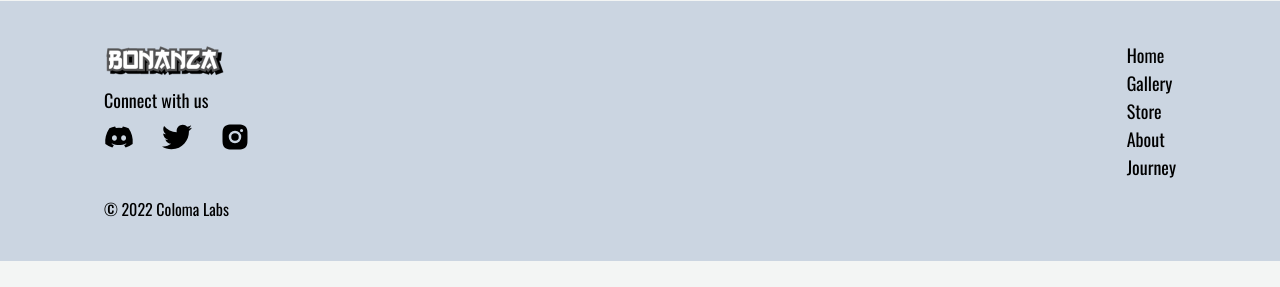
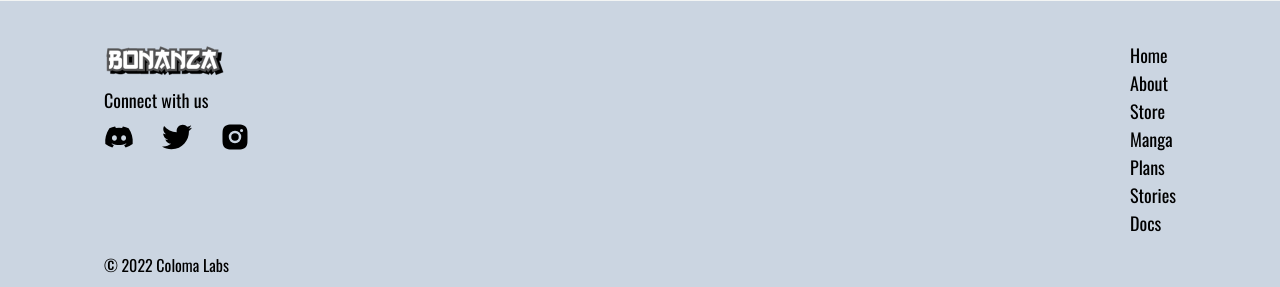
Before and after one commit to coloma-labs/bonanza-exorsa-landing, a Next.js app: page /about in a window 1280 px wide. Shown: the part 926-1213 px from the top of the page. Before the commit the page ends 1187 px from the top, so only its background shows below. Built offline with nearby package versions, Linux system fonts and the light colour scheme; what tailwindcss-animation-delay would draw is missing.

Commit message:
fix: update footer navigation

```diff
--- a/components/layout/footer.jsx
+++ b/components/layout/footer.jsx
@@ -49,16 +49,22 @@ function Footer() {
                         <a href="/">Home</a>
                       </div>
                       <div className="footer-menu">
-                        <a href="/">Gallery</a>
+                        <a href="/about">About</a>
                       </div>
                       <div className="footer-menu">
                         <a href="/">Store</a>
                       </div>
                       <div className="footer-menu">
-                        <a href="/">About</a>
+                        <a href="/">Manga</a>
                       </div>
                       <div className="footer-menu">
-                        <a href="/">Journey</a>
+                        <a href="/">Plans</a>
+                      </div>
+                      <div className="footer-menu">
+                        <a href="/">Stories</a>
+                      </div>
+                      <div className="footer-menu">
+                        <a href="/">Docs</a>
                       </div>
                     </div>
                   </div>
```
